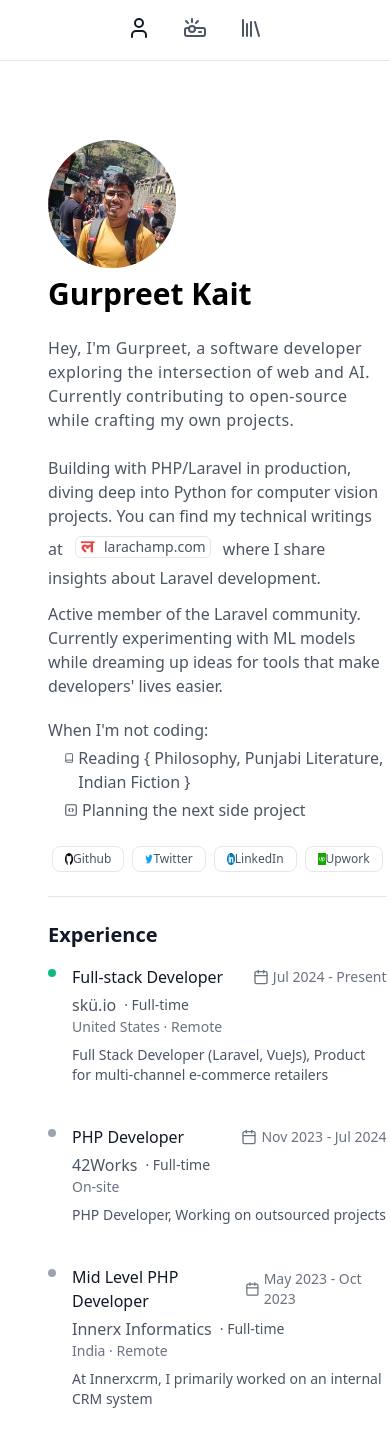
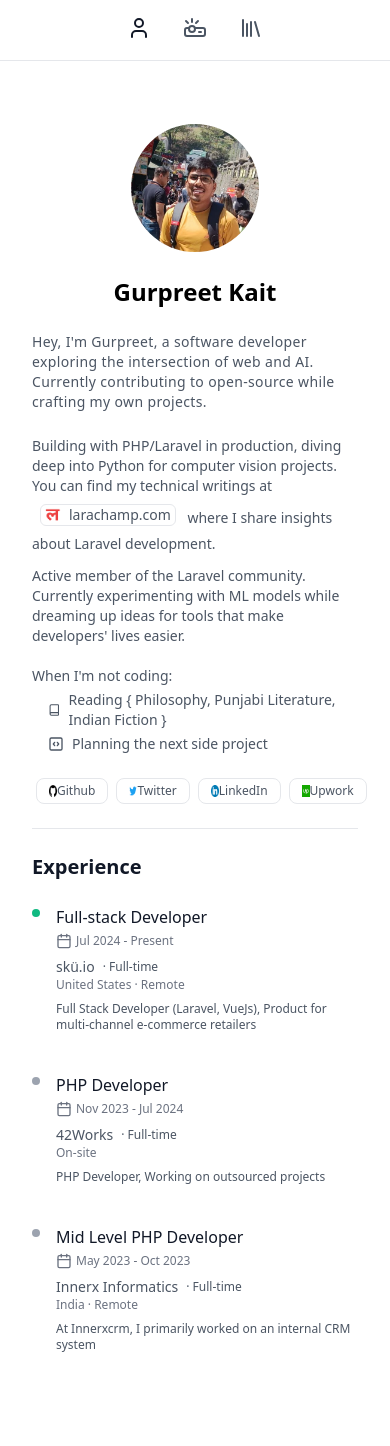
Before and after one commit to gurpreetkaits/gurpreetkait.in, a Vue app: page / in a window 390 px wide. Shown: the top 1446 px of the page. Built offline with nearby package versions, Linux system fonts and the light colour scheme; a web font is replaced by a local one.

Commit message:
content squeezable , responsiveness

```diff
--- a/src/views/HomeView.vue
+++ b/src/views/HomeView.vue
@@ -58,24 +58,32 @@ const experiences: Experience[] = [
 </script>
 
 <template>
-  <div id="homeViewContainer" class="mb-32 flex flex-col items-start my-7 transition-shadow ease-in-out duration-300">
-    <div class="container mx-auto p-4">
+  <div class="mb-32 flex flex-col items-start my-7">
+    <div class="container mx-auto px-4">
       <!-- Introduction -->
-      <div class="max-w-32 pl-4">
+      <div class="w-full">
         <div>
-          <div class="grid grid-col-1 mb-2">
-            <img src="@/assets/gurpreetkait.jpeg" class="rounded-full w-32 h-32" />
+          <!-- Profile Image -->
+          <div class="flex justify-center sm:justify-start mb-6">
+            <img
+              src="@/assets/gurpreetkait.jpeg"
+              class="rounded-full w-32 h-32 sm:w-40 sm:h-40 md:w-48 md:h-48 lg:w-56 lg:h-56"
+            />
           </div>
-          <div>
-            <div class="flex items-start space-x-8">
+
+          <!-- Content -->
+          <div class="flex flex-col gap-6">
             <div class="flex-1">
-                <h1 class="font-bold text-3xl mb-6">Gurpreet Kait</h1>
+              <h1 class="font-bold text-2xl sm:text-3xl md:text-4xl lg:text-5xl mb-6 text-center sm:text-left">
+                Gurpreet Kait
+              </h1>
 
-                <div class="space-y-6 text-gray-600">
+              <div class="space-y-6 text-gray-600 text-sm sm:text-base md:text-lg lg:text-xl">
                 <p class="tracking-wide">
                   Hey, I'm Gurpreet, a software developer exploring the intersection of web and AI. Currently
                   contributing to open-source while crafting my own projects.
                 </p>
+
                 <div class="space-y-3">
                   <p>
                     Building with PHP/Laravel in production, diving deep into Python for computer vision projects. You
@@ -92,53 +100,65 @@ const experiences: Experience[] = [
                   <div class="pt-2">
                     <p>When I'm not coding:</p>
                     <div class="pl-4 pt-1 space-y-1">
-                        <p class="flex gap-1">
-                          <Book width="14px"></Book> Reading { Philosophy, Punjabi Literature, Indian Fiction }
+                      <p class="flex items-center gap-2">
+                        <Book class="w-4 h-4 sm:w-5 sm:h-5" />
+                        <span>Reading { Philosophy, Punjabi Literature, Indian Fiction }</span>
                       </p>
-                        <p class="flex gap-1">
-                          <SquareCode width="14px"></SquareCode> Planning the next side project
+                      <p class="flex items-center gap-2">
+                        <SquareCode class="w-4 h-4 sm:w-5 sm:h-5" />
+                        <span>Planning the next side project</span>
                       </p>
                     </div>
                   </div>
                 </div>
+
                 <SocialIcons />
 
-                  <hr>
-                  </hr>
+                <hr />
 
                 <!-- Experience Section -->
-                  <div class="space-y-4">
-                    <h2 class="font-semibold text-xl text-gray-900">Experience</h2>
+                <div class="space-y-6">
+                  <h2 class="font-semibold text-xl sm:text-2xl md:text-3xl lg:text-4xl text-gray-900">Experience</h2>
                   <div class="space-y-6">
                     <div v-for="exp in experiences" :key="exp.company" class="flex gap-4">
                       <div class="relative mt-1">
-                          <div class="w-2 h-2 rounded-full bg-gray-400" :class="{ 'bg-green-500': exp.current }"></div>
-                          <div class="absolute top-3 left-1 w-[1px] h-full -ml-px bg-gray-200" v-if="!exp.current">
+                        <div
+                          class="w-2 h-2 sm:w-3 sm:h-3 rounded-full bg-gray-400"
+                          :class="{ 'bg-green-500': exp.current }"
+                        ></div>
+                        <div
+                          v-if="!exp.current"
+                          class="absolute top-3 left-1 w-[1px] h-full -ml-px bg-gray-200"
+                        ></div>
                       </div>
-                        </div>
+
                       <div class="flex-1 pb-4">
-                          <div class="flex items-center justify-between mb-1">
-                            <h3 class="font-medium text-gray-900">{{ exp.role }}</h3>
-                            <span class="text-sm text-gray-500 flex items-center gap-1">
+                        <div class="flex flex-col sm:flex-row sm:items-center justify-between gap-1 mb-2">
+                          <h3 class="font-medium text-gray-900 text-base sm:text-lg md:text-xl">{{ exp.role }}</h3>
+                          <span class="text-xs sm:text-sm text-gray-500 flex items-center gap-1">
                             <Calendar class="w-4 h-4" />
                             {{ exp.period }}
                           </span>
                         </div>
-                          <div class="text-gray-600">
-                            <div class="flex items-center gap-2">
-                              <span class="font-medium"><a :href="exp.url" target="_blank">{{ exp.company }}</a></span>
-                              <span class="text-sm">· {{ exp.type }}</span>
+
+                        <div class="text-gray-600 text-sm sm:text-base">
+                          <div class="flex flex-wrap items-center gap-2">
+                            <span class="font-medium">
+                              <a :href="exp.url" target="_blank" class="hover:text-gray-800 transition-colors">
+                                {{ exp.company }}
+                              </a>
+                            </span>
+                            <span class="text-xs sm:text-sm">· {{ exp.type }}</span>
                           </div>
-                            <div class="text-sm text-gray-500">{{ exp.location }}</div>
+                          <div class="text-xs sm:text-sm text-gray-500">{{ exp.location }}</div>
                         </div>
-                          <p v-if="exp.description" class="mt-2 text-sm text-gray-600">
+
+                        <p v-if="exp.description" class="mt-2 text-xs sm:text-sm text-gray-600">
                           {{ exp.description }}
                         </p>
                       </div>
                     </div>
                   </div>
-                  </div>
-
                 </div>
               </div>
             </div>
```
Lines whose indentation alone changed are shown as unchanged.
